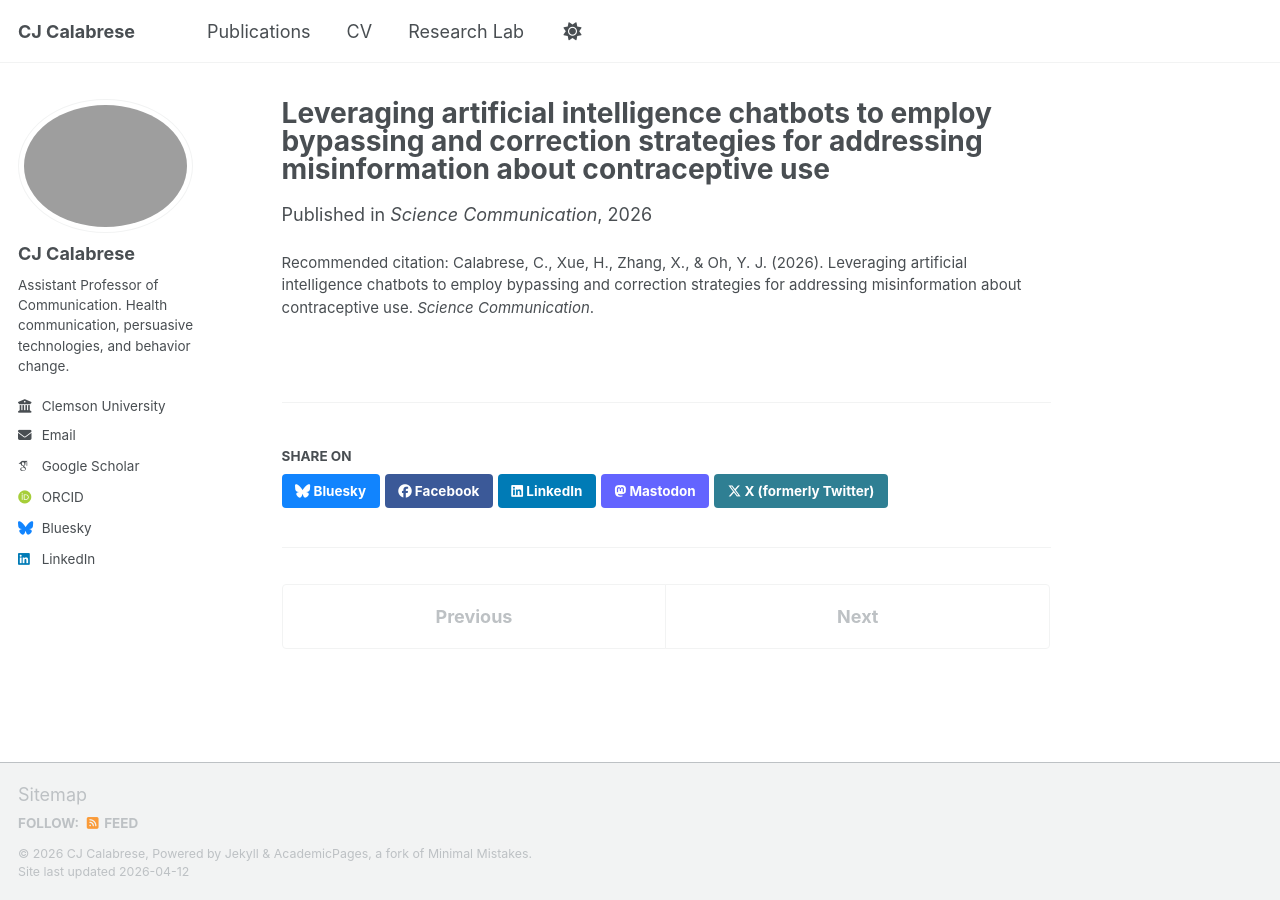
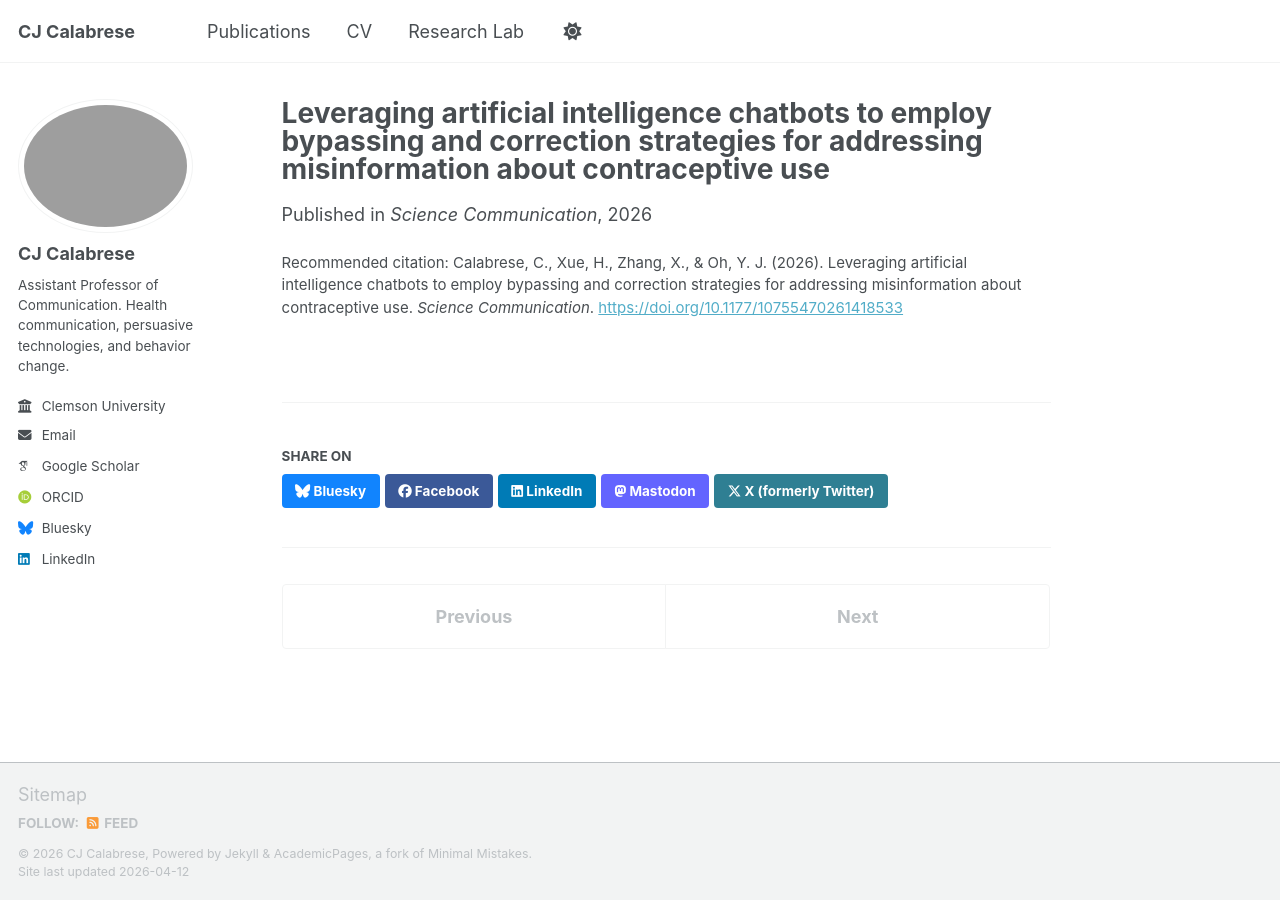
Before and after one commit to cjcalabresephd/cjcalabresephd.github.io, a Jekyll site: the page built from _publications/2026-ai-chatbots-bypassing-misinformation-contraceptives.md, in a window 1280 px wide. Built offline with Jekyll 4.4.1, drawn with Linux system fonts in a browser that asks for light colours; some web fonts are replaced; a script bundle is joined from its source files by our own code; library files that are not in the unit come from our copies; some of the changed lines change nothing that is shown.

Commit message:
Update 2026-ai-chatbots-bypassing-misinformation-contraceptives.md

```diff
--- a/_publications/2026-ai-chatbots-bypassing-misinformation-contraceptives.md
+++ b/_publications/2026-ai-chatbots-bypassing-misinformation-contraceptives.md
@@ -12,5 +12,5 @@
  - xinyu-zhang
  - yoo-jung-oh
 venue: 'Science Communication'
-citation: 'Calabrese, C., Xue, H., Zhang, X., & Oh, Y. J. (2026). Leveraging artificial intelligence chatbots to employ bypassing and correction strategies for addressing misinformation about contraceptive use. <i>Science Communication</i>.'
+citation: 'Calabrese, C., Xue, H., Zhang, X., & Oh, Y. J. (2026). Leveraging artificial intelligence chatbots to employ bypassing and correction strategies for addressing misinformation about contraceptive use. <i>Science Communication</i>. <a href="https://doi.org/10.1177/10755470261418533" target="_blank">https://doi.org/10.1177/10755470261418533</a>'
 ---
```
